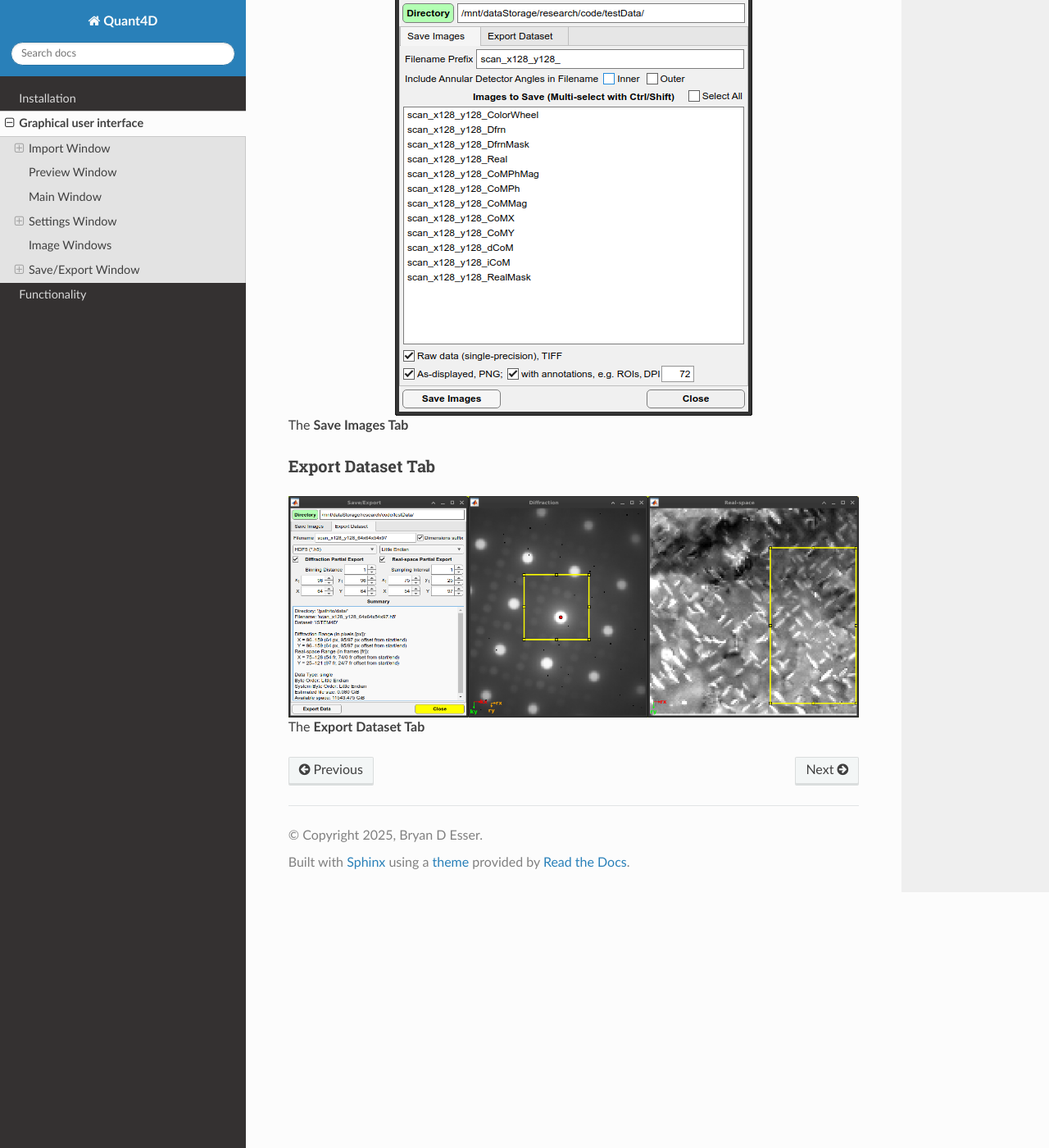
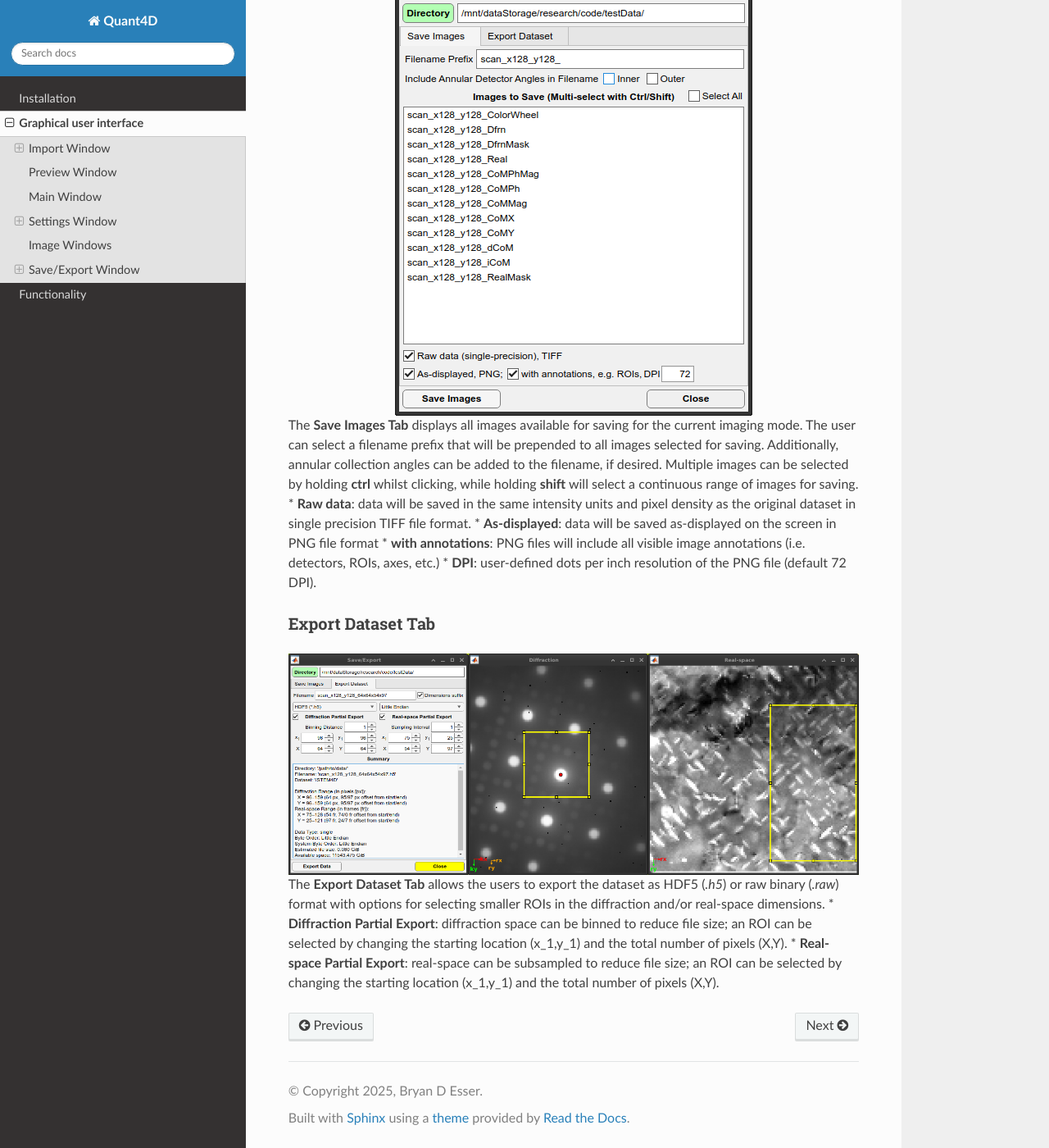
Before and after one commit to bryandesser/Quant4D, a Sphinx documentation site: the page built from docs/source/graphical_user_interface.rst, in a window 1280 px wide and 1400 px high, scrolled down 4077 px. Shown: the whole window at 82% size. Built offline with Sphinx 7.4.7 and the Read the Docs theme 3.1.0, drawn with Linux system fonts in a browser that asks for light colours; pages that are not in the unit, such as notebooks, are missing from menus.

Commit message:
modified:   docs/source/graphical_user_interface.rst

```diff
--- a/docs/source/graphical_user_interface.rst
+++ b/docs/source/graphical_user_interface.rst
@@ -117,10 +117,16 @@ Save Images Tab
 ^^^^^^^^^^^^^^^
 .. image:: ../_static/save_window.png
     :align: center
-The **Save Images Tab**
+The **Save Images Tab** displays all images available for saving for the current imaging mode. The user can select a filename prefix that will be prepended to all images selected for saving. Additionally, annular collection angles can be added to the filename, if desired. Multiple images can be selected by holding **ctrl** whilst clicking, while holding **shift** will select a continuous range of images for saving.
+* **Raw data**: data will be saved in the same intensity units and pixel density as the original dataset in single precision TIFF file format.
+* **As-displayed**: data will be saved as-displayed on the screen in PNG file format
+* **with annotations**: PNG files will include all visible image annotations (i.e. detectors, ROIs, axes, etc.)
+* **DPI**: user-defined dots per inch resolution of the PNG file (default 72 DPI).
 
 Export Dataset Tab
 ^^^^^^^^^^^^^^^^^^
 .. image:: ../_static/export_window.png
     :align: center
-The **Export Dataset Tab**
+The **Export Dataset Tab** allows the users to export the dataset as HDF5 (`.h5`) or raw binary (`.raw`) format with options for selecting smaller ROIs in the diffraction and/or real-space dimensions.
+* **Diffraction Partial Export**: diffraction space can be binned to reduce file size; an ROI can be selected by changing the starting location (x_1,y_1) and the total number of pixels (X,Y).
+* **Real-space Partial Export**: real-space can be subsampled to reduce file size; an ROI can be selected by changing the starting location (x_1,y_1) and the total number of pixels (X,Y).
```
